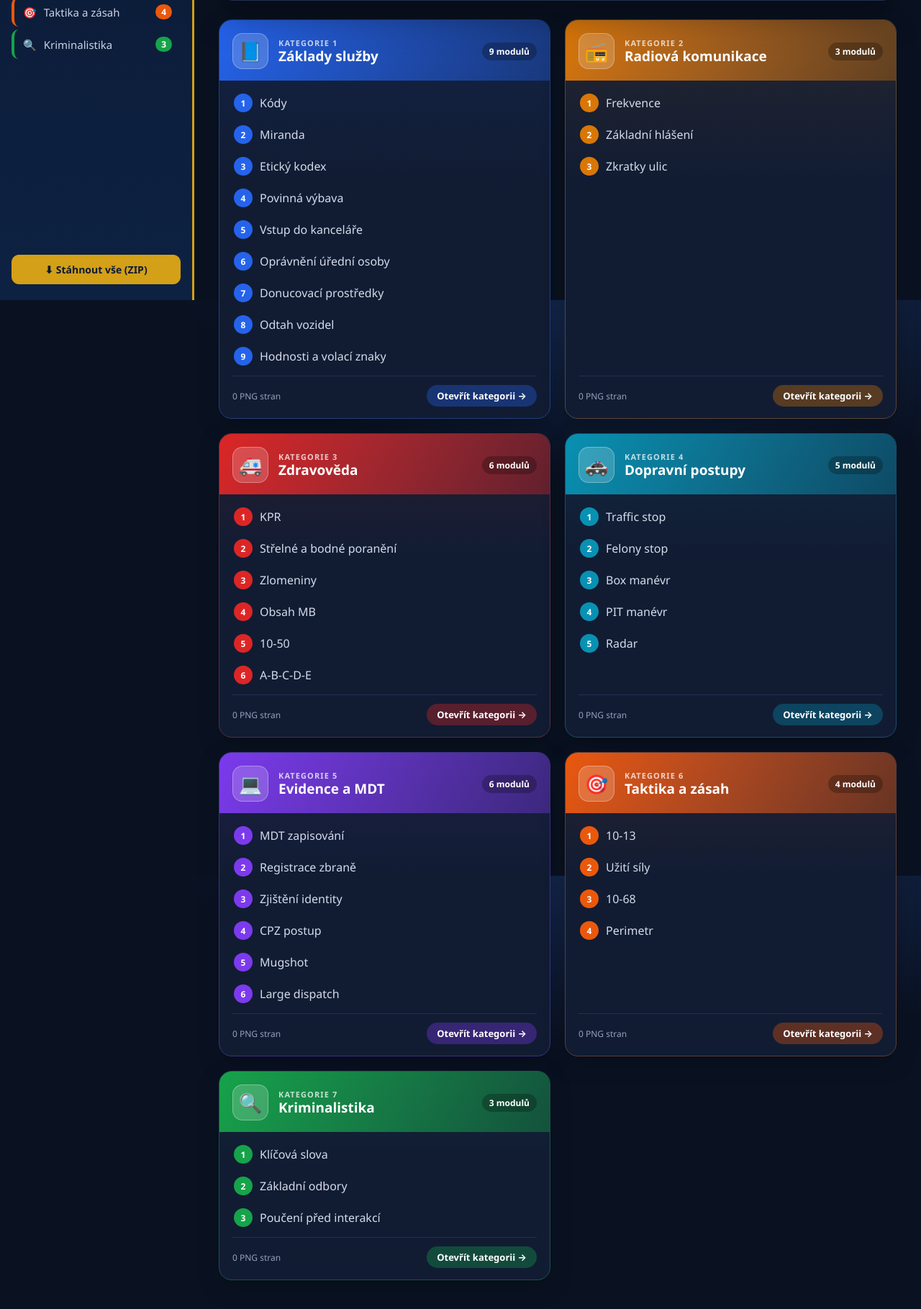
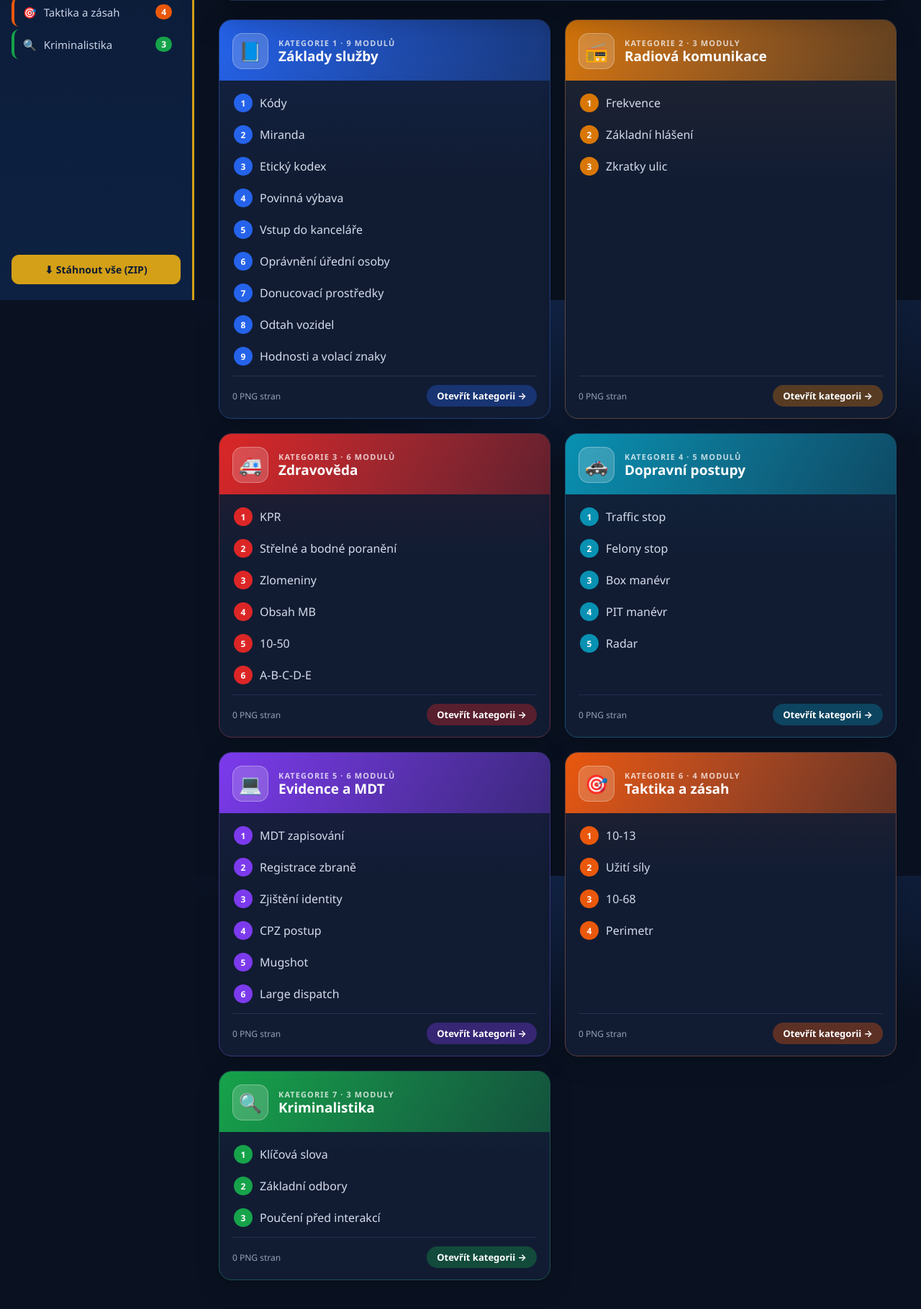
Before and after one commit to wraxczsk1/My-project, a Flask app: template templates/index.html in a window 1280 px wide. Shown: the part 383-2202 px from the top of the page at 72% size. Run offline with Flask 3, Linux system fonts and the light colour scheme; the template is opened without the code that fills it: most values are stand-ins (such as "Sample title", 1, 10 or a date in 2020).

Commit message:
Home page: move module count into category header label
Co-Authored-By: Devin AI <158243242+devin-ai-integration[bot]@users.noreply.github.com>

```diff
--- a/static/style.css
+++ b/static/style.css
@@ -114,11 +114,8 @@ main { flex: 1; min-width: 0; padding: 28px 34px 60px; max-width: 1400px; }
   background: rgba(255,255,255,.18); border: 1px solid rgba(255,255,255,.3);
 }
 .cat-card-head small { display: block; color: rgba(255,255,255,.75); font-size: 11px; font-weight: 700; text-transform: uppercase; letter-spacing: .1em; }
+.cat-card-head > span:nth-child(2) { flex: 1; min-width: 0; }
 .cat-card-head b { font-size: 19px; color: #fff; line-height: 1.2; }
-.pill {
-  margin-left: auto; font-size: 12px; font-weight: 700; padding: 4px 10px; border-radius: 99px;
-  background: rgba(0,0,0,.25); color: #fff; white-space: nowrap;
-}
 .mod-list { list-style: none; margin: 0; padding: 10px 10px 6px; flex: 1; }
 .mod-list a {
   display: flex; align-items: center; gap: 10px; padding: 8px 10px; border-radius: 10px; color: #d4dbea;
--- a/templates/index.html
+++ b/templates/index.html
@@ -23,8 +23,8 @@
   <article class="cat-card" style="--cat: {{ c.barva }}">
     <a class="cat-card-head" href="{{ url_for('category', cat=c.slug) }}">
       <span class="cat-icon">{{ c.ikona }}</span>
-      <span><small>Kategorie {{ loop.index }}</small><b>{{ c.nazev }}</b></span>
-      <span class="pill">{{ c.moduly|length }} modulů</span>
+      {% set n = c.moduly|length %}
+      <span><small>Kategorie {{ loop.index }} · {{ n }} {{ 'modul' if n == 1 else ('moduly' if n < 5 else 'modulů') }}</small><b>{{ c.nazev }}</b></span>
     </a>
     <ol class="mod-list">
       {% for m in c.moduly %}{% set p = previews[ci][loop.index0] %}
```
